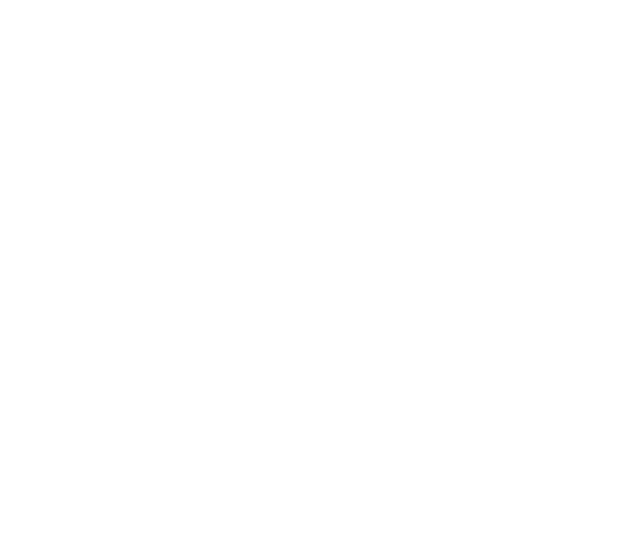
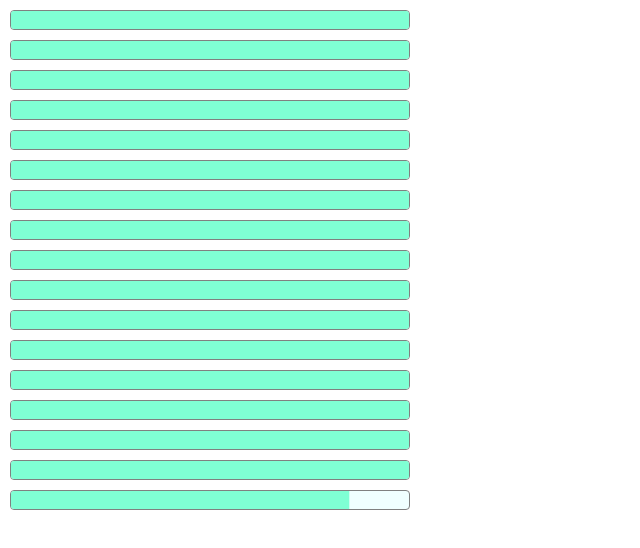
Before and after one commit to adityasuman2025/machineCoding, a React (Vite) app in the folder react/: page /progress-bar in a window 1280 px wide. Before the commit this address had no page. Shown: the top 548 px of the page, without its empty margins (0-640 px from the left). Built offline with nearby package versions, Linux system fonts and the light colour scheme.

Commit message:
react progress bar

```diff
--- a/react/src/App.tsx
+++ b/react/src/App.tsx
@@ -16,27 +16,33 @@
 import StockTradingDashboardApp from "./projects/stockTradingDashboard/App";
 import ChessBishop from "./projects/chessBishop/ChessBishop";
 import Practice from "./projects/Practice";
+import ProgressBar from "./projects/progressBar/ProgressBar";
 import "./App.scoped.css";
+
 
 function Dashboard() {
     const projects = [
+        // essentials
         { name: "Auto Complete", path: "/auto-complete" },
-        { name: "Clock", path: "/clock" },
         { name: "Chess Bishop", path: "/chess" },
-        { name: "Comments", path: "/comments" },
         { name: "CountDown Timer", path: "/countdown-timer" },
         { name: "Data Table", path: "/data-table" },
-        { name: "Dynamic Layouting", path: "/dynamic-layouting" },
-        { name: "Google Sheets", path: "/google-sheets" },
-        { name: "Image Carousel", path: "/image-carousel" },
         { name: "Mobile No Formatter", path: "/mobile-no-formatter" },
         { name: "Navbar Tree", path: "/navbar-tree" },
         { name: "OTP Input", path: "/otp-input" },
-        { name: "Practice", path: "/practice" },
-        { name: "Stock Trading Dashboard", path: "/stock-trading-dashboard" },
+        { name: "Comments", path: "/comments" },
         { name: "Stopwatch", path: "/stopwatch" },
         { name: "Tic Tac Toe", path: "/tic-tac-toe" },
+        { name: "Stock Trading Dashboard", path: "/stock-trading-dashboard" },
+        { name: "Progress Bar", path: "/progress-bar" },
+        { name: "Image Carousel", path: "/image-carousel" },
+
+        // others
+        { name: "Dynamic Layouting", path: "/dynamic-layouting" },
+        { name: "Google Sheets", path: "/google-sheets" },
         { name: "Traffic Light", path: "/traffic-light" },
+        { name: "Clock", path: "/clock" },
+        { name: "Practice", path: "/practice" },
     ];
 
     return (
@@ -88,6 +94,7 @@
                 <Route path="/google-sheets" element={<GoogleSheetsApp />} />
                 <Route path="/navbar-tree" element={<NavbarApp />} />
                 <Route path="/stock-trading-dashboard" element={<StockTradingDashboardApp />} />
+                <Route path="/progress-bar" element={<ProgressBar />} />
                 <Route path="/practice" element={<Practice />} />
             </Routes>
         </Router>
--- /dev/null
+++ b/react/src/projects/progressBar/ProgressBar.scoped.css
@@ -0,0 +1,17 @@
+.progress {
+    width: 400px;
+    height: 20px;
+    box-sizing: border-box;
+    background-color: azure;
+    border: 1px solid grey;
+    border-radius: 4px;
+    overflow: hidden;
+    margin: 10px;
+}
+
+.bar {
+    height: 100%;
+    width: 100%;
+    background-color: aquamarine;
+    transform-origin: left;
+}
--- /dev/null
+++ b/react/src/projects/progressBar/ProgressBar.tsx
@@ -0,0 +1,61 @@
+import { useState, useEffect, useRef, memo, useCallback, useMemo } from "react";
+import "./ProgressBar.scoped.css";
+
+const DEFAULT_STEP = 1;
+
+interface PBarProps {
+    step?: number,
+    onComplete?: () => void
+}
+function PBar({ step = DEFAULT_STEP, onComplete }: PBarProps) {
+    const widthRef = useRef<number>(0);
+    const barRef = useRef<HTMLDivElement | null>(null);
+
+    useEffect(() => {
+        let rafId: ReturnType<typeof requestAnimationFrame>;
+
+        function tick() {
+            if (widthRef.current >= 100) {
+                onComplete?.();
+                return;
+            }
+
+            widthRef.current += step;
+            if (barRef.current) barRef.current.style.transform = "scaleX(" + (widthRef.current / 100) + ")";
+
+            rafId = requestAnimationFrame(tick);
+        }
+        rafId = requestAnimationFrame(tick);
+
+        return () => cancelAnimationFrame(rafId);
+    }, [step]);
+
+    return (
+        <div className="progress">
+            <div className="bar" ref={barRef} />
+        </div>
+    )
+}
+const MemoisedPBar = memo(PBar);
+
+export default function ProgressBar() {
+    const [count, setCount] = useState(1);
+
+    const handleComplete = useCallback(() => {
+        setCount(prev => prev + 1);
+    }, []);
+
+    return (
+        <div>
+            {
+                new Array(count).fill("").map((_, idx) => (
+                    <MemoisedPBar
+                        key={idx}
+                        step={Math.min(idx + 1, 5)}
+                        onComplete={handleComplete}
+                    />
+                ))
+            }
+        </div>
+    )
+}
```
Also changed, not shown: 1 other file (tests, documents, lock files or other folders).
